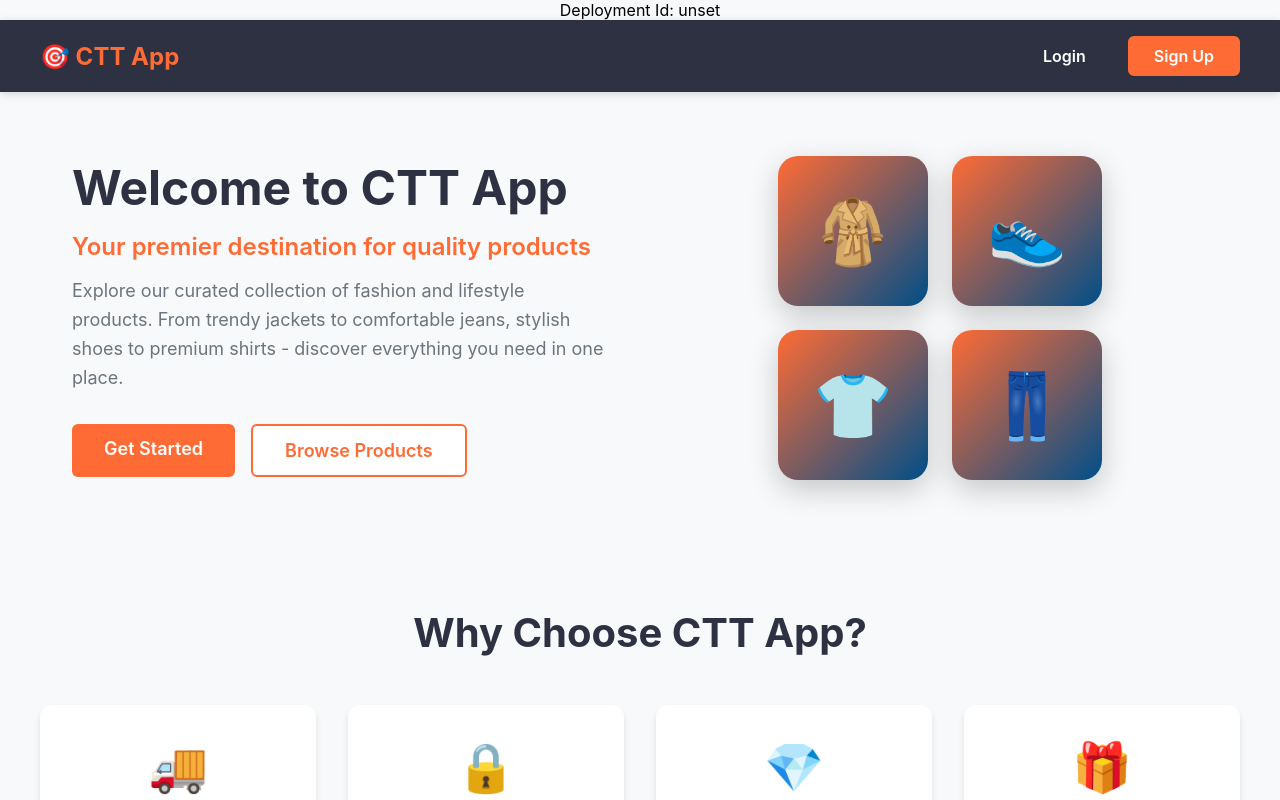
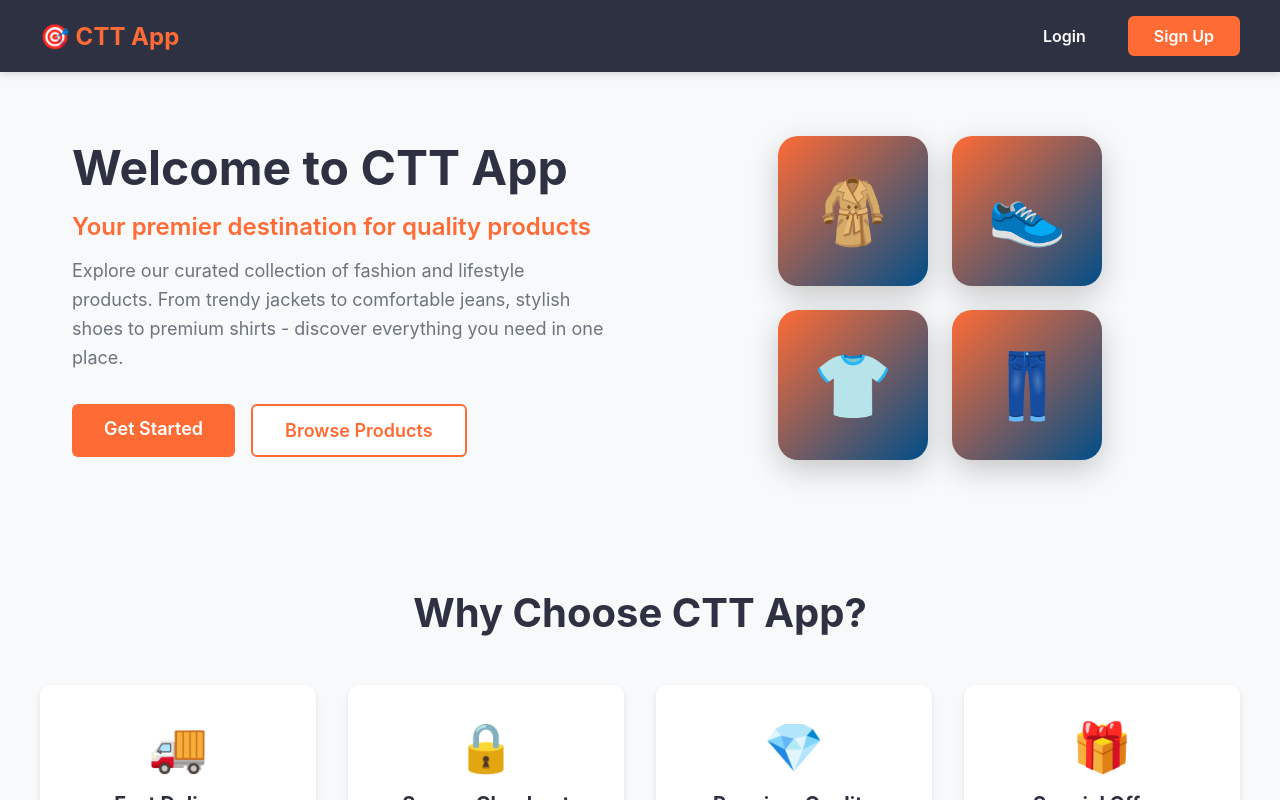
Before and after one commit to vishal-1989/ctt-ecommerce-railway, a React (Vite) app in the folder client/: page / in a window 1280 px wide. Shown: the top 800 px of the page. Built offline with nearby package versions, Linux system fonts and the light colour scheme; no server answers; the HTML template or start-up script is replaced by a standard one.

Commit message:
Added in landing page

```diff
--- a/client/src/App.jsx
+++ b/client/src/App.jsx
@@ -16,9 +16,6 @@ function AppContent({ user, onLogin, onLogout, cart, addToCart, updateQuantity,
 
   return (
     <>
-      <main>
-        <center>Deployment Id: {deploymentId}</center>
-      </main>
       {showHeader && (
         <Header user={user} onLogout={onLogout} cartCount={getCartItemCount()} />
       )}
```
